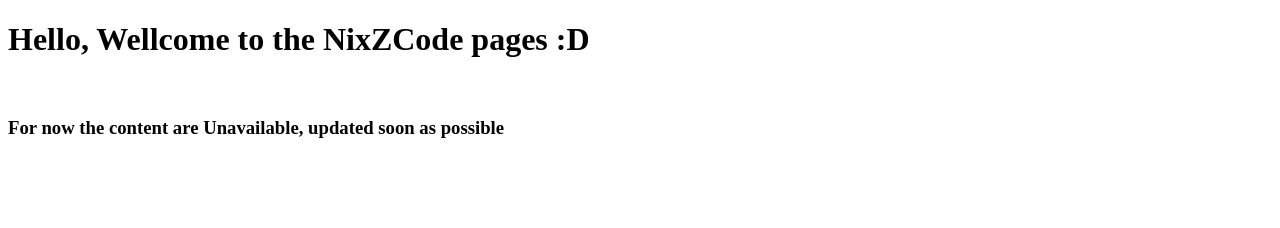
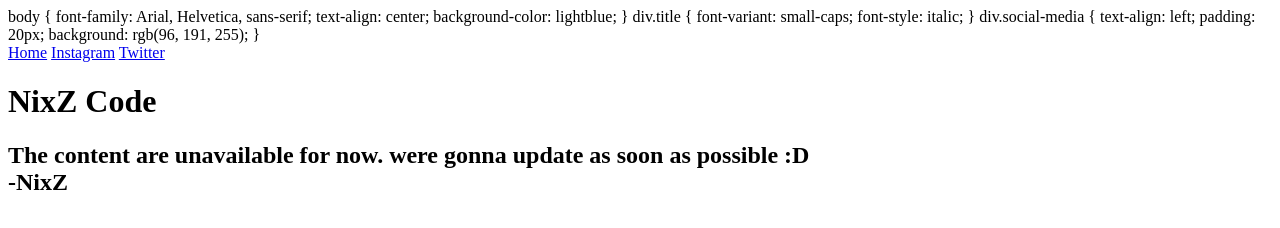
Before and after one commit to NixZ-Code/nixzcode.github.io, a plain HTML site: page index.html in a window 1280 px wide. Drawn offline with Linux system fonts and the light colour scheme.

Commit message:
Update index.html

```diff
--- a/index.html
+++ b/index.html
@@ -1,8 +1,35 @@
 <!DOCTYPE html>
-<html>
+<html lang="id">
+
+<head>
+<title>NixZ Code</title>
+<meta charset="UTF-8">
+<css>
+body {
+font-family: Arial, Helvetica, sans-serif;
+text-align: center;
+background-color: lightblue;
+}
+div.title {
+font-variant: small-caps;
+font-style: italic;
+}
+div.social-media {
+text-align: left;
+padding: 20px;
+background: rgb(96, 191, 255);
+}
+</css>
+</head>
 <body>
-<h1>Hello, Wellcome to the NixZCode pages :D</h1>
-<br>
-<h3>For now the content are Unavailable, updated soon as possible</h3>
+<div class="social-media">
+<a href="index.html" <b>Home</b></a>
+<a href="https://instagram.com/unknown.nxs" <b>Instagram</b></a>
+<a href="https://twitter.com/justnixz" <b>Twitter</b></a>
+</div>
+<div class="title">
+<h1>NixZ Code</h1>
+<h2>The content are unavailable for now. were gonna update as soon as possible :D <br> -NixZ</h2>
+</div>
 </body>
 </html>
```
